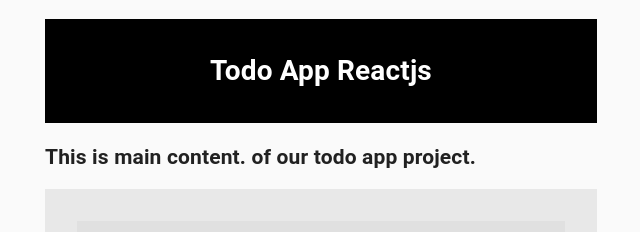
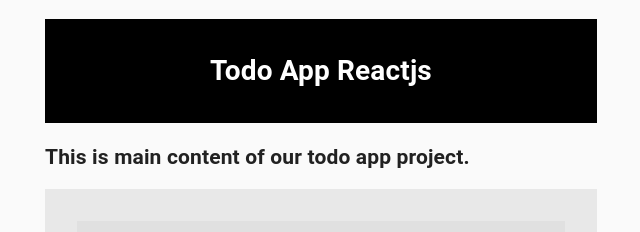
Before and after one commit to rcode321/Basic-React-Todo-App, a React (Create React App) app: page / in a window 1280 px wide. Shown: the top 232 px of the page, without its empty margins (319-959 px from the left). Built offline with nearby package versions, Linux system fonts and the light colour scheme.

Commit message:
update only

```diff
--- a/src/components/MainContent.js
+++ b/src/components/MainContent.js
@@ -8,7 +8,7 @@ const MainContent = () => {
 
 	return (
 		<main>
-			<h2>This is main content. of our todo app project.</h2>
+			<h2>This is main content of our todo app project.</h2>
 			{todoitem}
 		</main>
 	);
```
